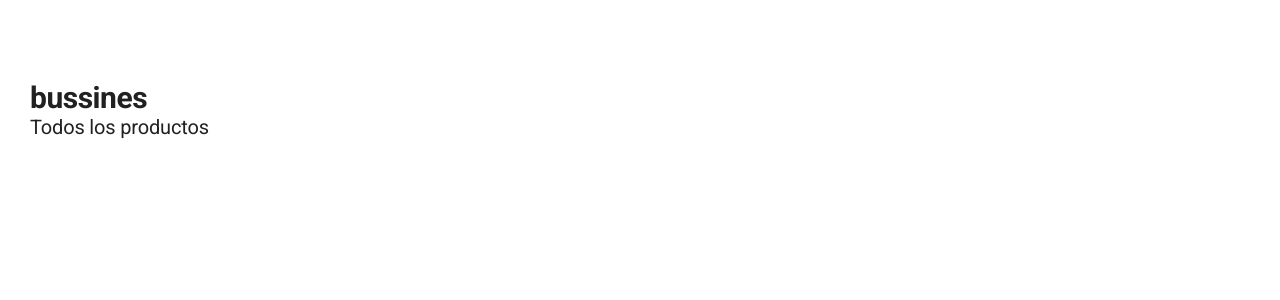
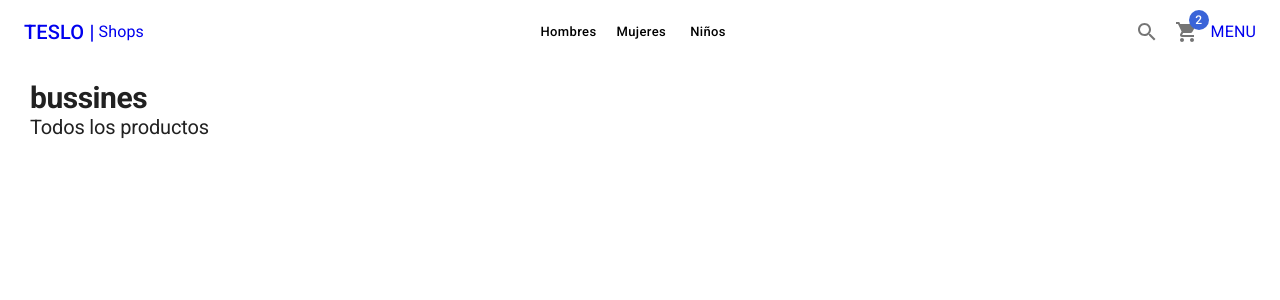
Before and after one commit to LeoCarrocio/shops-business, a Next.js app: page / in a window 1280 px wide. Shown: the top 300 px of the page. Built offline with nearby package versions, Linux system fonts and the light colour scheme.

Commit message:
Navbar and 404 page

```diff
--- a/components/layout/ShopLayout.tsx
+++ b/components/layout/ShopLayout.tsx
@@ -1,5 +1,7 @@
 import {FC} from 'react'
 import Head from "next/head";
+
+import { Navbar } from './../ui'
 
 
 interface ShopLayoutProps{
@@ -27,7 +29,7 @@ export const ShopLayout:FC<ShopLayoutProps> = ({children,pageDescription,title,i
 
       </Head>
       <nav>
-        {/* hacer el navbar */}
+        <Navbar />
       </nav>
       {/**  hacer el sidebar */}
       <main style={{
@@ -35,7 +37,7 @@ export const ShopLayout:FC<ShopLayoutProps> = ({children,pageDescription,title,i
         maxWidth:'1440px',
         padding:'0px 30px'
       }}>
-        {children}
+      {children}
       </main>
 
       <footer>
--- /dev/null
+++ b/components/ui/Navbar.tsx
@@ -0,0 +1,65 @@
+import NextLink from 'next/link';
+
+import { AppBar, Link, Toolbar, Typography, Box, Button, IconButton, Badge } from '@mui/material';
+import { SearchOutlined, ShoppingCart } from '@mui/icons-material';
+
+
+
+export const Navbar = () => {
+  return (
+    <AppBar>
+      <Toolbar>
+        <NextLink href='/' passHref>
+          <Link display='flex' alignItems='center'>
+            <Typography variant="h6"> TESLO | </Typography>
+            <Typography sx={{ml:0.5}}> Shops </Typography>
+          </Link>
+          </NextLink>
+
+          <Box flex={1}/>
+          <Box  sx={{display:{xs:'none', sm:'block'}}}>
+            <NextLink href='/category/men' passHref>
+              <Link>
+                <Button> Hombres </Button>
+              </Link>
+            </NextLink>
+            <NextLink href='/category/women' passHref>
+              <Link>
+                <Button> Mujeres </Button>
+              </Link>
+            </NextLink>
+            <NextLink href='/category/kids' passHref>
+              <Link>
+                <Button> Niños </Button>
+              </Link>
+            </NextLink>
+          </Box>
+
+          <Box flex={1}/>
+
+          <IconButton>
+            <SearchOutlined/>
+          </IconButton>
+
+          <NextLink href='/card' passHref>
+            <Link>
+              <IconButton>
+                <Badge badgeContent={2} color='secondary'>
+                  <ShoppingCart/>
+                </Badge>
+              </IconButton>
+            </Link>
+          </NextLink>
+          <NextLink href='/' passHref>
+            <Link>
+              <Typography sx={{ml:0.5}}> MENU </Typography>
+            </Link>
+          </NextLink>
+
+
+      </Toolbar>
+    </AppBar>
+
+
+  )
+}
--- /dev/null
+++ b/components/ui/index.ts
@@ -0,0 +1 @@
+export * from './Navbar';
--- a/themes/light-theme.ts
+++ b/themes/light-theme.ts
@@ -57,6 +57,8 @@ export const lightTheme = createTheme({
       },
       styleOverrides: {
         root: {
+          backgroundColor:'white',
+          color: 'black',
           textTransform: 'none',
           boxShadow: 'none',
           borderRadius: 10,
```
Also changed, not shown: pages/404.tsx (added, +23 -0 lines), styles/globals 2.css (added).
